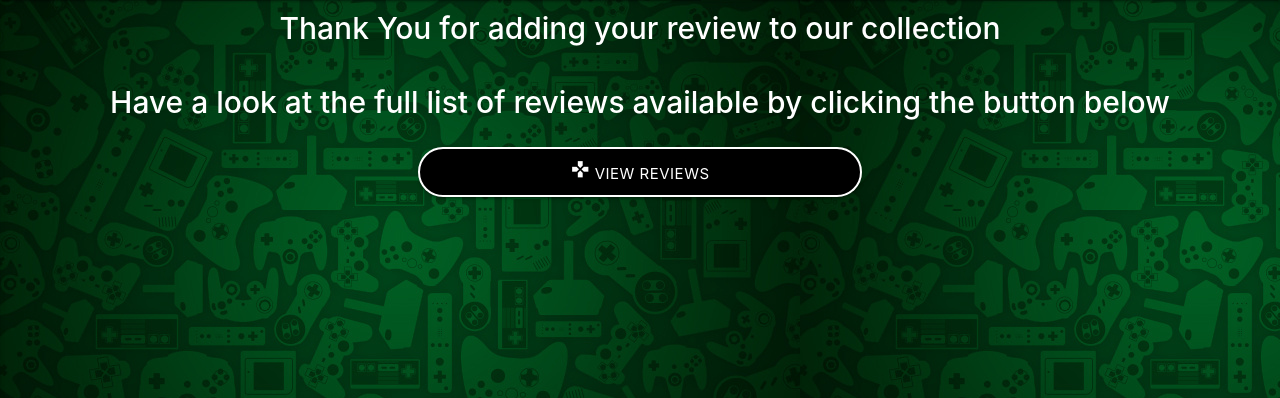
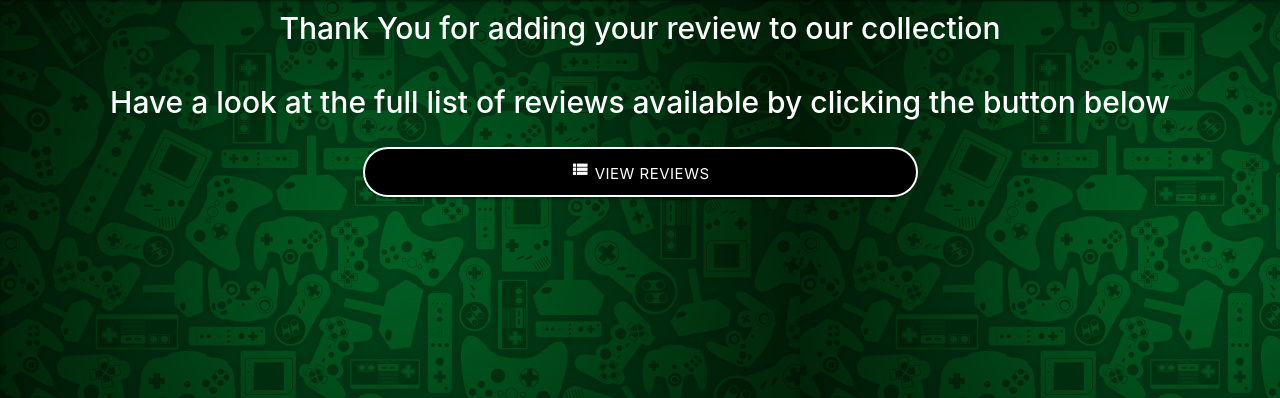
Before and after one commit to djjtyn/WhatGame, a Flask app: page /add_confirmation in a window 1280 px wide. Shown: the part 64-462 px from the top of the page. Run offline with Flask 2, Linux system fonts and the light colour scheme; some libraries are stand-ins or nearby versions.

Commit message:
addconfirmation button styled

```diff
--- a/static/css/style.css
+++ b/static/css/style.css
@@ -10,6 +10,13 @@
    text-align: center;
    color: white;
  }
+
+.game-btn {
+    border-radius: 25px;
+    color: white;
+    background-color: black;
+    margin-top: 5px;
+} /*Buttons on games.html*/
 
 /*Index.html*/
 .index {
@@ -68,15 +75,14 @@
  }/* font color,border,text aligning and button positioning for add review button*/
 
 .confirmation-button {
-    margin-left: 30%;
-    margin-right: 30%;
-    width: 40%;
+    margin-left: 25%;
+    margin-right: 25%;
+    width: 50%;
     border: 2px solid white;
     border-radius: 25px;
     color: white;
     background-color: black;
     padding-bottom: 40px;
-    text-align: center
 }
 
  /*Games.html*/
--- a/templates/addconfirmation.html
+++ b/templates/addconfirmation.html
@@ -5,7 +5,7 @@
   <h2>Thank You for adding your review to our collection</h2>
   <h2>Have a look at the full list of reviews available by clicking the button below</h2>
    <a href="{{url_for('view_games')}}"class="waves-effect waves-light btn edit_btn confirmation-button">
-              <i class="material-icons">games</i>
+              <i class="material-icons">view_list</i>
               View Reviews
             </a><!--Edit Review Button-->
  </div>
--- a/templates/games.html
+++ b/templates/games.html
@@ -45,11 +45,11 @@
 		    <p>{{game.description}}</p>
           </div><!--Description seventh in accordian body-->
           <div class="buttons">
-            <a href="{{url_for('edit_review', game_id=game._id)}}"class="waves-effect waves-light btn edit_btn ">
+            <a href="{{url_for('edit_review', game_id=game._id)}}"class="waves-effect waves-light btn game-btn">
               <i class="material-icons">edit</i>
               Edit Review
             </a><!--Edit Review Button-->
-            <a href="{{url_for('delete_review', game_id=game._id)}}"class="waves-effect waves-light btn edit_btn ">
+            <a href="{{url_for('delete_review', game_id=game._id)}}"class="waves-effect waves-light btn game-btn ">
               <i class="material-icons">delete</i>
               Delete Review
             </a><!--Delete Review Button-->
```
